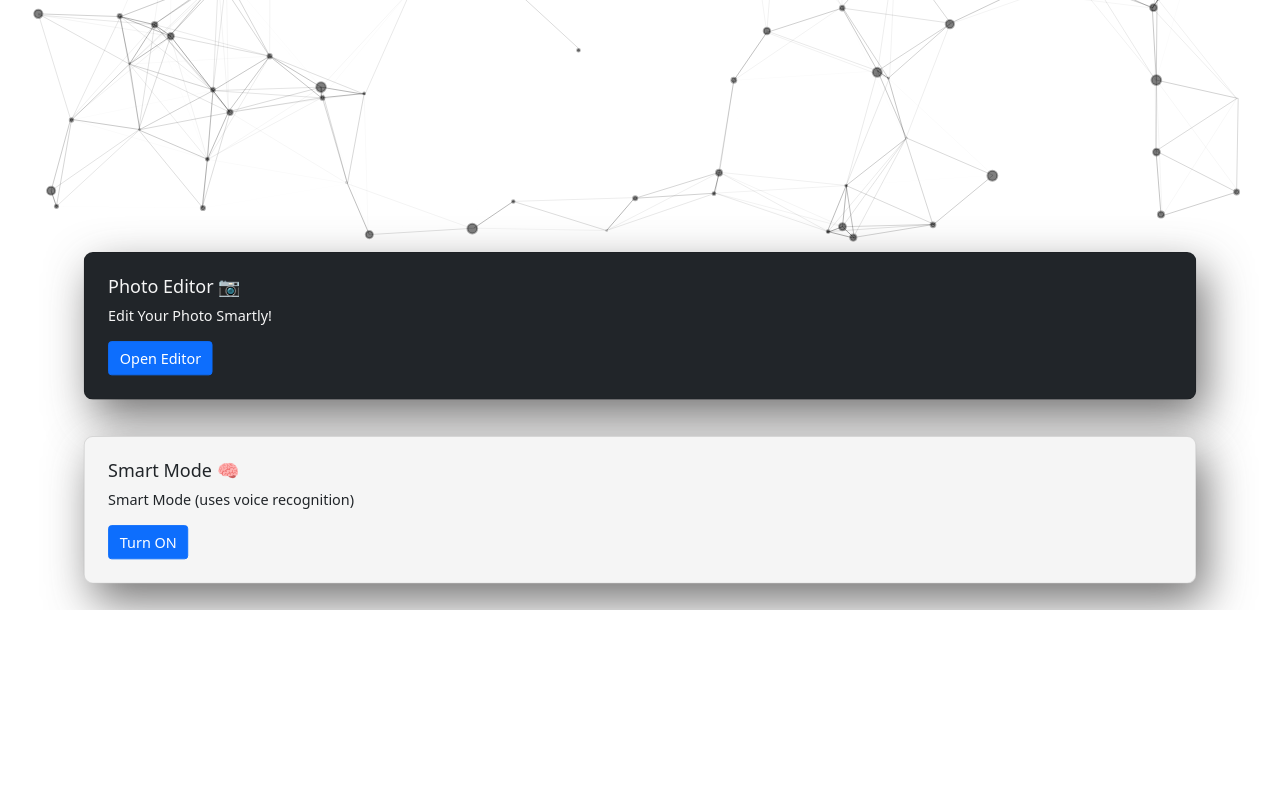
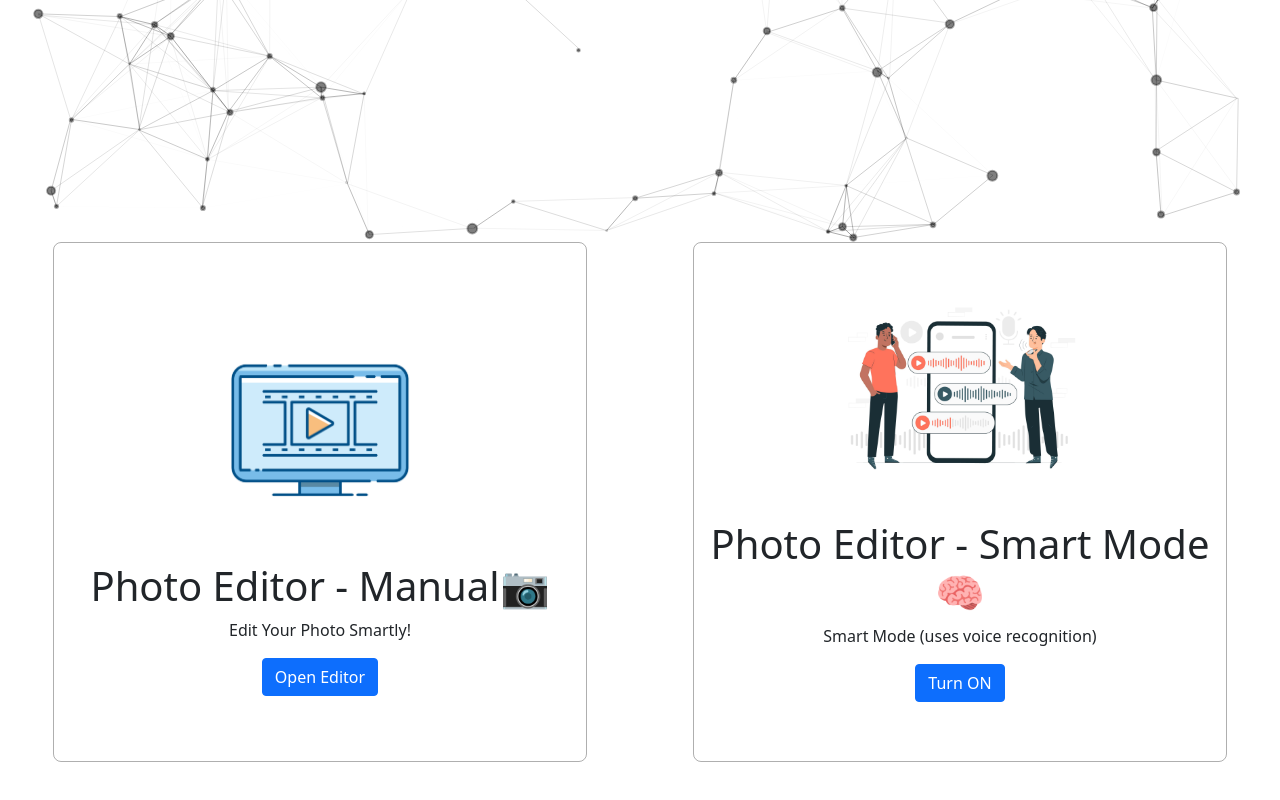
Before and after one commit to shivendra8004/ImageVoiceEditor-HacktoberFest-2023, a plain HTML site: page index.html in a window 1280 px wide. Shown: the part 584-1384 px from the top of the page. Before the commit the page ends 1194 px from the top, so only its background shows below. Drawn offline with nearby package versions, Linux system fonts and the light colour scheme.

Commit message:
Feat: Home Page Ui done

```diff
--- a/assets/css/page.css
+++ b/assets/css/page.css
@@ -74,38 +74,16 @@ nav .right-container a:hover {
     background-color: transparent;
     z-index: 2;
 }
-
-.smart-mode-card,
-.photo-editor-card {
-    padding: 10px;
-    margin: 10px;
-    border-radius: 10px;
-    transition: 0.2s ease-in-out;
-    transform: scale(0.9);
-    transform-origin: top;
-    box-shadow: 10px 20px 50px rgb(58, 57, 57, 0.7);
+.features .photo-editor,
+.features .photo-editor-smart {
+    height: 65vh;
+    border: 1px solid #00000050;
+    border-radius: 8px;
 }
-
-.smart-mode-card {
-    background: whitesmoke;
-    overflow: hidden;
+.features .photo-editor img,
+.features .photo-editor-smart img {
+    width: 50%;
 }
-
-.smart-mode-card div {
-    z-index: 5;
-}
-
-.photo-editor-card {
-    background: #212529;
-    color: whitesmoke;
-}
-
-.smart-mode-card:hover,
-.photo-editor-card:hover {
-    transform: scale(1);
-    box-shadow: 10px 30px 50px rgb(58, 57, 57, 0.7);
-}
-
 #about-panel {
     display: none;
 }
--- a/index.html
+++ b/index.html
@@ -83,39 +83,36 @@
                 <a class="btn btn-primary px-5 mt-4" href="/about.html">Know More</a>
             </div>
         </section>
-        <section class="features">
-            <div class="container-fluid">
+        <section class="features container-fluid">
             <div class="row">
-                    <div class="col-12">
-                        <div class="card photo-editor-card">
-                            <div class="card-body">
-                                <h5 class="card-title">Photo Editor 📷</h5>
-                                <p class="card-text">Edit Your Photo Smartly!</p>
+                <div class="col-11 col-sm-5 m-auto photo-editor text-center d-flex flex-column justify-content-center align-items-center">
+                    <div>
+                        <img src="./assets/images/photoeditor.png" alt="" />
+                    </div>
+                    <div>
+                        <h1 class="">Photo Editor - Manual📷</h1>
+                        <p class="">Edit Your Photo Smartly!</p>
                         <a class="btn btn-primary" href="./photoEditor.html" targetid="photo-editor-nav">Open Editor</a>
                     </div>
                 </div>
+                <div class="col-11 col-sm-5 m-auto text-center d-flex flex-column justify-content-center align-items-center photo-editor-smart">
+                    <div>
+                        <img src="./assets/images/voice.jpg" alt="" />
                     </div>
-                    <!-- <div class="col-sm-6">
-                    <div class="card">
-                        <div class="card-body">
-                            <h5 class="card-title">Video Editor</h5>
-                            <p class="card-text">Advanced Video Editor.</p>
-                            <a href="#" class="btn btn-primary" targetid="video-editor-nav">Open Editor</a>
-                        </div>
-                    </div>
-                </div> -->
-                    <div class="col-12">
-                        <div class="card smart-mode-card">
-                            <div class="card-body">
-                                <h5 class="card-title">Smart Mode 🧠</h5>
+                    <div class="mt-5">
+                        <h1 class="">Photo Editor - Smart Mode 🧠</h1>
                         <p class="card-text">Smart Mode (uses voice recognition)</p>
                         <a href="#" class="btn btn-primary" id="smartMode" value="0">Turn ON</a>
                     </div>
                 </div>
-                    </div>
-                </div>
+                <!-- <div class="col-6 card text-center align-items-center p-5">
+                    <h5 class="card-title">Video Editor</h5>
+                    <p class="card-text">Advanced Video Editor.</p>
+                    <a href="#" class="btn btn-primary" targetid="video-editor-nav">Open Editor</a>
+                </div> -->
             </div>
         </section>
+        <div class="h-25"></div>
         <!-- scripts -->
         <script src="./assets/js/particles.js"></script>
         <script src="./assets/js/app.js"></script>
```
Also changed, not shown: assets/images/photoeditor.png (added), assets/images/voice.jpg (added). Lines whose indentation alone changed are shown as unchanged.
